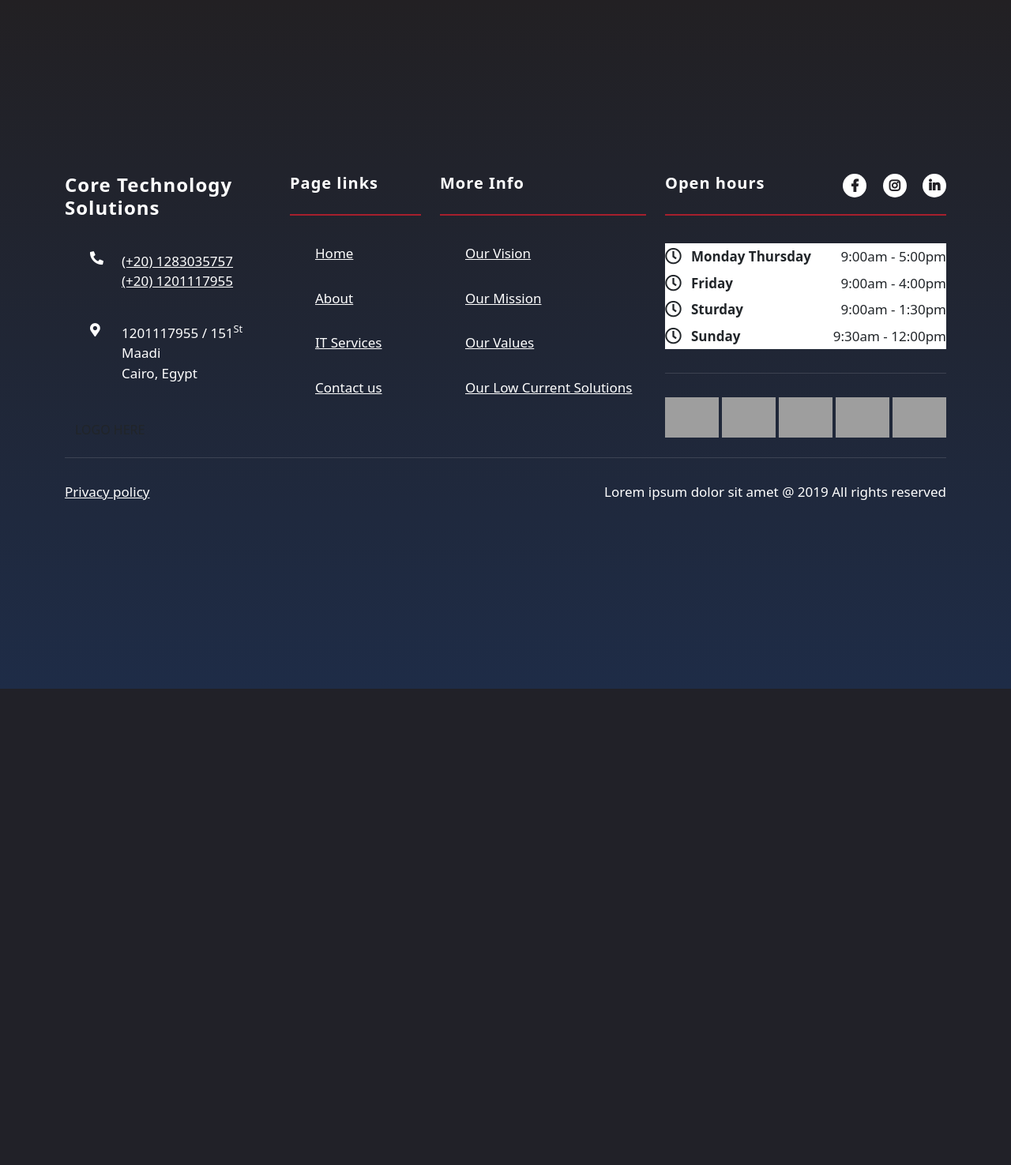
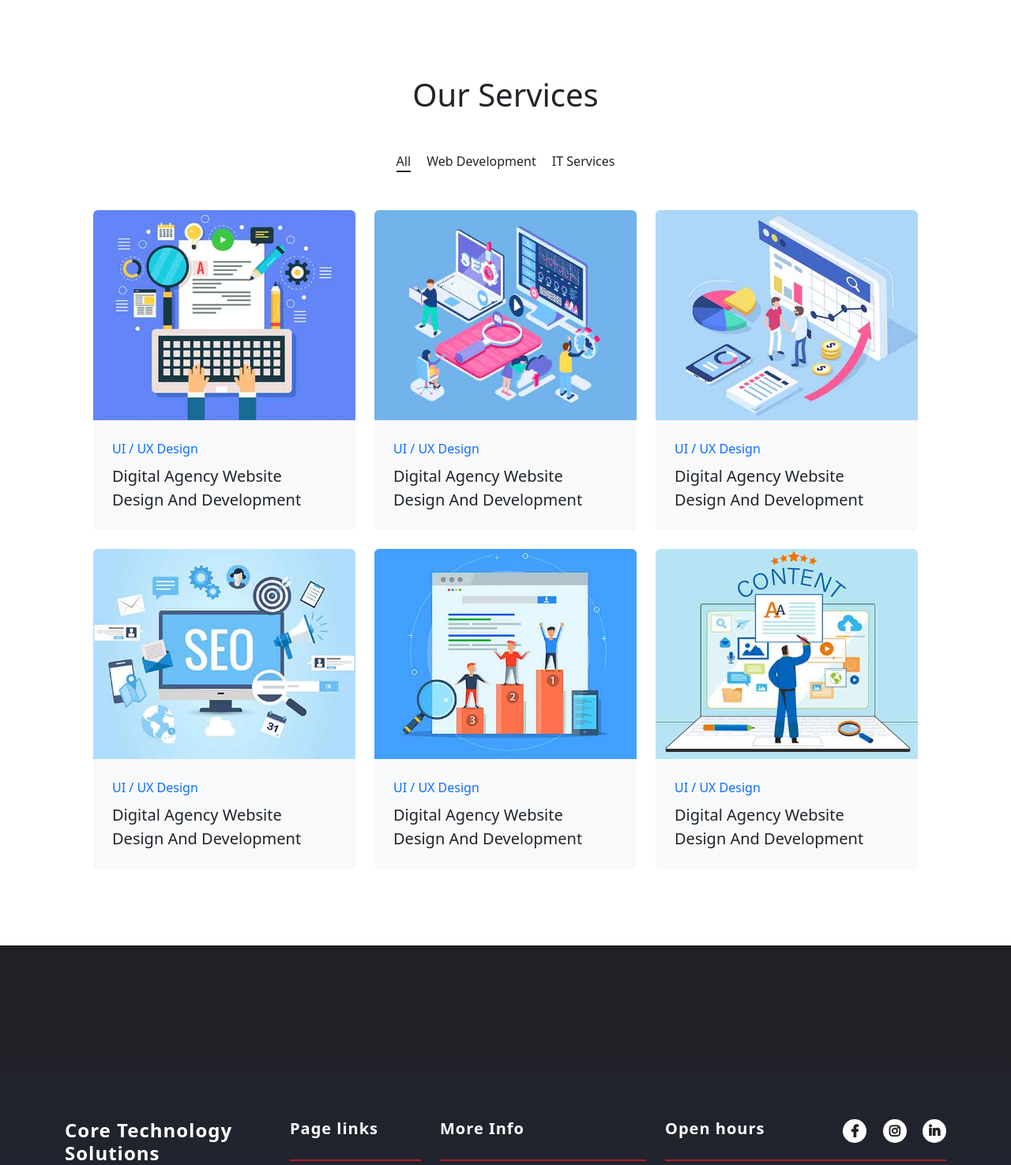
Before and after one commit to nadaa-ezz/CTS, a PHP site: page / in a window 1280 px wide. Shown: the top 1475 px of the page at 79% size. Before the commit the page ends 872 px from the top, so only its background shows below. Run offline with PHP 8.4, Linux system fonts and the light colour scheme; grey boxes are pictures that could not be loaded.

Commit message:
service new local merge

```diff
--- a/css/style.css
+++ b/css/style.css
@@ -7,7 +7,48 @@ body{
     font-family:'Roboto Slab', serif;
 }
 
+/* ===== Start Services ===== */
+#portfolio-flters li {
+    display: inline-block;
+    font-weight: 500;
+    color: var(--dark);
+    cursor: pointer;
+    transition: .5s;
+    border-bottom: 2px solid transparent;
+}
 
+#portfolio-flters li:hover,
+#portfolio-flters li.active {
+    color: var(--primary);
+    border-color: var(--primary);
+}
+
+.portfolio-item img {
+    transition: .5s;
+}
+
+.portfolio-item:hover img {
+    transform: scale(1.1);
+}
+
+.portfolio-item .portfolio-overlay {
+    position: absolute;
+    display: flex;
+    align-items: center;
+    justify-content: center;
+    width: 100%;
+    height: 100%;
+    top: 0;
+    left: 0;
+    background: rgba(98, 34, 204, .9);
+    transition: .5s;
+    opacity: 0;
+}
+
+.portfolio-item:hover .portfolio-overlay {
+    opacity: 1;
+}
+/* ===== End Services ===== */
 
 /* ======== Start Footer 01 ======== */
 a,
--- a/index.html
+++ b/index.html
@@ -12,7 +12,116 @@
     <title>Core Technology Solutions</title>
 </head>
 <body class="page">
-
+<!-- ======= Start Servises Section ======== -->
+<div class="container-xxl py-5">
+    <div class="container py-5 px-lg-5">
+        <div class="wow fadeInUp" data-wow-delay="0.1s">
+            <h1 class="text-center mb-5">Our Services</h1>
+        </div>
+        <div class="row mt-n2 wow fadeInUp" data-wow-delay="0.3s">
+            <div class="col-12 text-center">
+                <ul class="list-inline mb-5" id="portfolio-flters">
+                    <li class="mx-2 active" data-filter="*">All</li>
+                    <li class="mx-2" data-filter=".first">Web Development</li>
+                    <li class="mx-2" data-filter=".second">IT Services</li>
+                </ul>
+            </div>
+        </div>
+        <div class="row g-4 portfolio-container">
+            <div class="col-lg-4 col-md-6 portfolio-item first wow fadeInUp" data-wow-delay="0.1s">
+                <div class="rounded overflow-hidden">
+                    <div class="position-relative overflow-hidden">
+                        <img class="img-fluid w-100" src="assets/img/portfolio-1.jpg" alt="">
+                        <div class="portfolio-overlay">
+                            <a class="btn btn-square btn-outline-light mx-1" href="assets/img/portfolio-1.jpg" data-lightbox="portfolio"><i class="fa fa-eye"></i></a>
+                            <a class="btn btn-square btn-outline-light mx-1" href=""><i class="fa fa-link"></i></a>
+                        </div>
+                    </div>
+                    <div class="bg-light p-4">
+                        <p class="text-primary fw-medium mb-2">UI / UX Design</p>
+                        <h5 class="lh-base mb-0">Digital Agency Website Design And Development</a>
+                    </div>
+                </div>
+            </div>
+            <div class="col-lg-4 col-md-6 portfolio-item second wow fadeInUp" data-wow-delay="0.3s">
+                <div class="rounded overflow-hidden">
+                    <div class="position-relative overflow-hidden">
+                        <img class="img-fluid w-100" src="assets/img/portfolio-2.jpg" alt="">
+                        <div class="portfolio-overlay">
+                            <a class="btn btn-square btn-outline-light mx-1" href="assets/img/portfolio-2.jpg" data-lightbox="portfolio"><i class="fa fa-eye"></i></a>
+                            <a class="btn btn-square btn-outline-light mx-1" href=""><i class="fa fa-link"></i></a>
+                        </div>
+                    </div>
+                    <div class="bg-light p-4">
+                        <p class="text-primary fw-medium mb-2">UI / UX Design</p>
+                        <h5 class="lh-base mb-0">Digital Agency Website Design And Development</a>
+                    </div>
+                </div>
+            </div>
+            <div class="col-lg-4 col-md-6 portfolio-item first wow fadeInUp" data-wow-delay="0.5s">
+                <div class="rounded overflow-hidden">
+                    <div class="position-relative overflow-hidden">
+                        <img class="img-fluid w-100" src="assets/img/portfolio-3.jpg" alt="">
+                        <div class="portfolio-overlay">
+                            <a class="btn btn-square btn-outline-light mx-1" href="assets/img/portfolio-3.jpg" data-lightbox="portfolio"><i class="fa fa-eye"></i></a>
+                            <a class="btn btn-square btn-outline-light mx-1" href=""><i class="fa fa-link"></i></a>
+                        </div>
+                    </div>
+                    <div class="bg-light p-4">
+                        <p class="text-primary fw-medium mb-2">UI / UX Design</p>
+                        <h5 class="lh-base mb-0">Digital Agency Website Design And Development</a>
+                    </div>
+                </div>
+            </div>
+            <div class="col-lg-4 col-md-6 portfolio-item second wow fadeInUp" data-wow-delay="0.1s">
+                <div class="rounded overflow-hidden">
+                    <div class="position-relative overflow-hidden">
+                        <img class="img-fluid w-100" src="assets/img/portfolio-4.jpg" alt="">
+                        <div class="portfolio-overlay">
+                            <a class="btn btn-square btn-outline-light mx-1" href="assets/img/portfolio-4.jpg" data-lightbox="portfolio"><i class="fa fa-eye"></i></a>
+                            <a class="btn btn-square btn-outline-light mx-1" href=""><i class="fa fa-link"></i></a>
+                        </div>
+                    </div>
+                    <div class="bg-light p-4">
+                        <p class="text-primary fw-medium mb-2">UI / UX Design</p>
+                        <h5 class="lh-base mb-0">Digital Agency Website Design And Development</a>
+                    </div>
+                </div>
+            </div>
+            <div class="col-lg-4 col-md-6 portfolio-item first wow fadeInUp" data-wow-delay="0.3s">
+                <div class="rounded overflow-hidden">
+                    <div class="position-relative overflow-hidden">
+                        <img class="img-fluid w-100" src="assets/img/portfolio-5.jpg" alt="">
+                        <div class="portfolio-overlay">
+                            <a class="btn btn-square btn-outline-light mx-1" href="assets/img/portfolio-5.jpg" data-lightbox="portfolio"><i class="fa fa-eye"></i></a>
+                            <a class="btn btn-square btn-outline-light mx-1" href=""><i class="fa fa-link"></i></a>
+                        </div>
+                    </div>
+                    <div class="bg-light p-4">
+                        <p class="text-primary fw-medium mb-2">UI / UX Design</p>
+                        <h5 class="lh-base mb-0">Digital Agency Website Design And Development</a>
+                    </div>
+                </div>
+            </div>
+            <div class="col-lg-4 col-md-6 portfolio-item second wow fadeInUp" data-wow-delay="0.5s">
+                <div class="rounded overflow-hidden">
+                    <div class="position-relative overflow-hidden">
+                        <img class="img-fluid w-100" src="assets/img/portfolio-6.jpg" alt="">
+                        <div class="portfolio-overlay">
+                            <a class="btn btn-square btn-outline-light mx-1" href="assets/img/portfolio-6.jpg" data-lightbox="portfolio"><i class="fa fa-eye"></i></a>
+                            <a class="btn btn-square btn-outline-light mx-1" href=""><i class="fa fa-link"></i></a>
+                        </div>
+                    </div>
+                    <div class="bg-light p-4">
+                        <p class="text-primary fw-medium mb-2">UI / UX Design</p>
+                        <h5 class="lh-base mb-0">Digital Agency Website Design And Development</a>
+                    </div>
+                </div>
+            </div>
+        </div>
+    </div>
+</div>
+<!-- ======= End Servises Section ======== -->
 
 <!-- ======= Start Footer ======== -->
 <footer id="footer">
```
